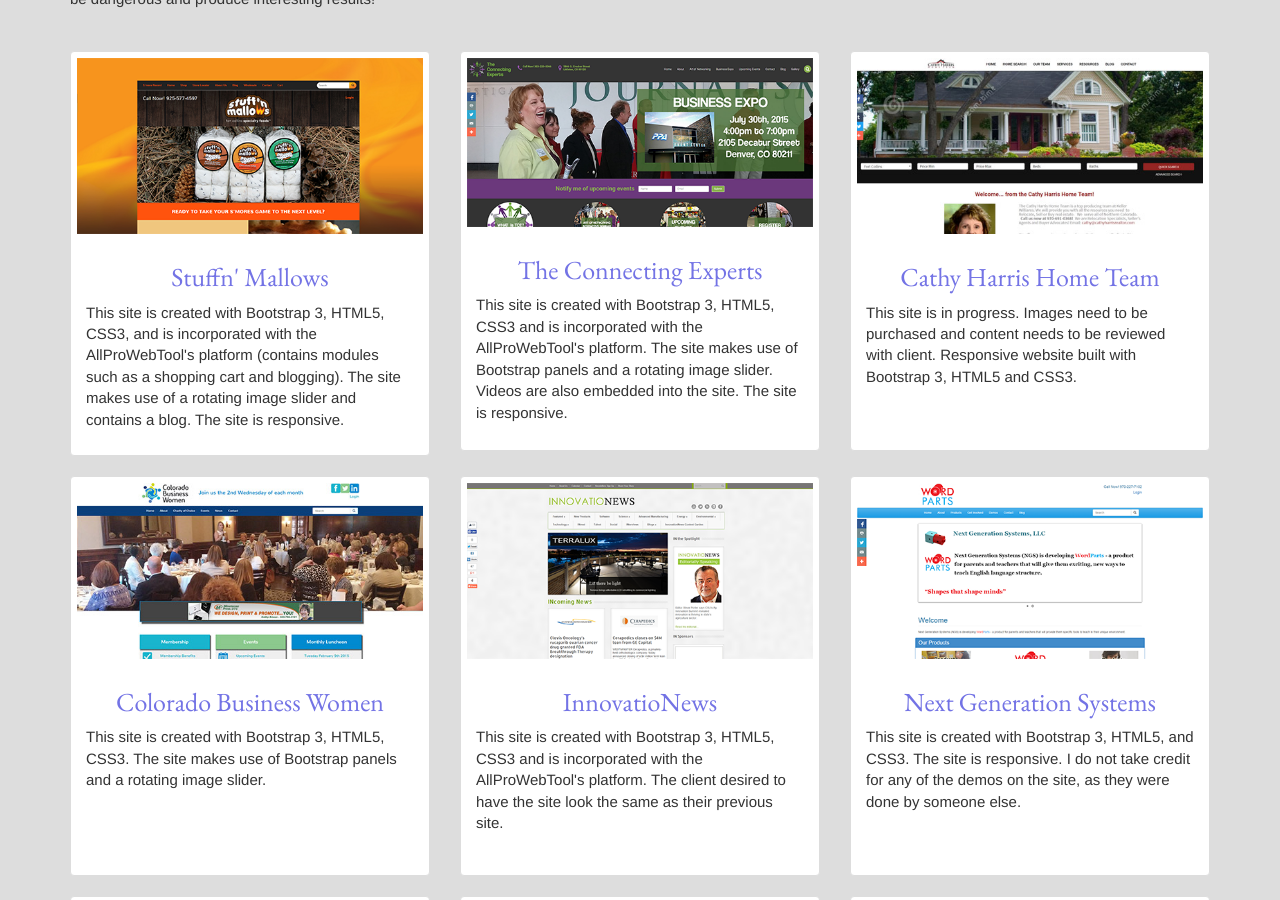
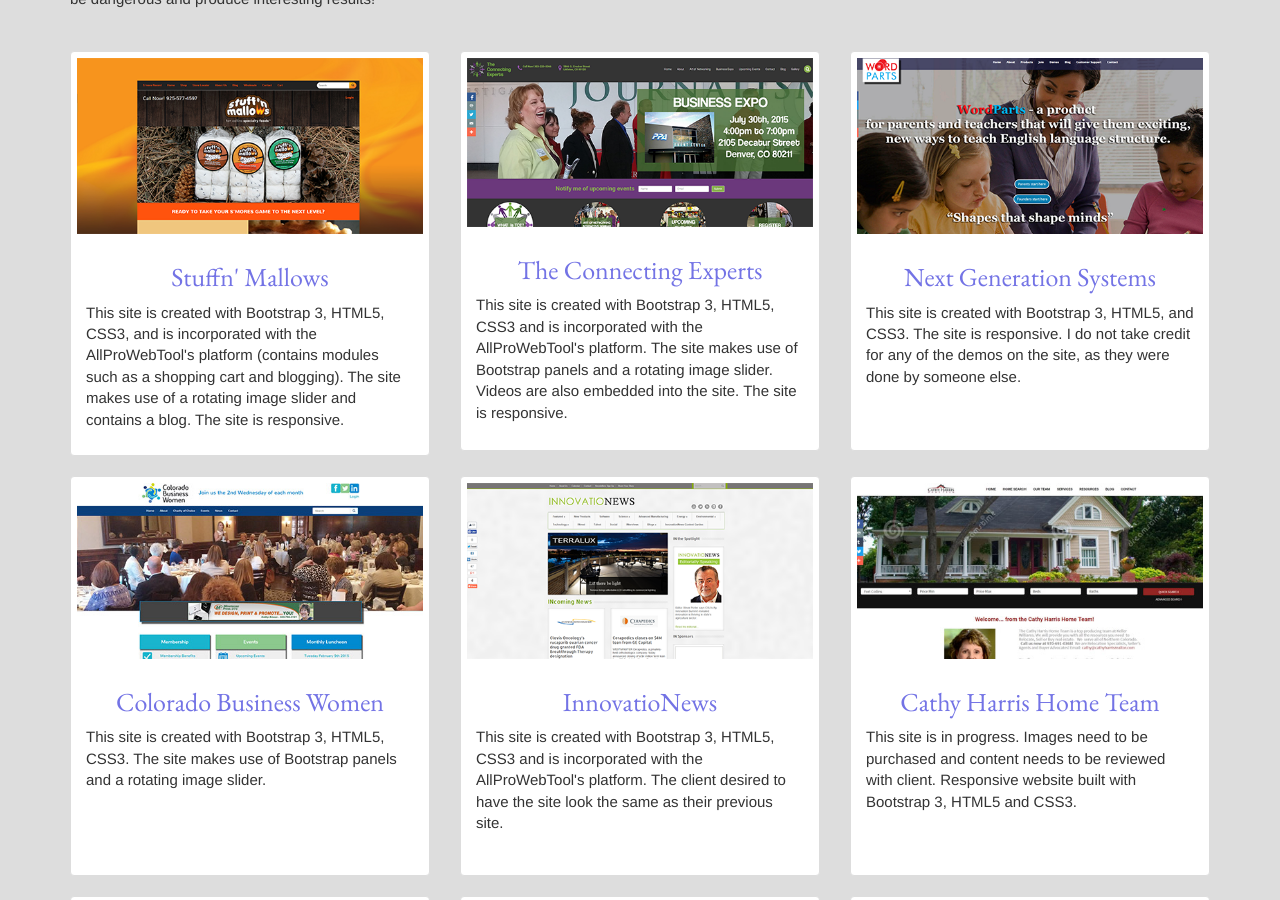
Before and after one commit to jcyoder/jcyoder.github.io, a Jekyll site: the page index.html, which Jekyll copies as it is, in a window 1280 px wide and 900 px high, scrolled down 986 px. Built offline with Jekyll 4.4.1, drawn with Linux system fonts in a browser that asks for light colours; nearby versions of some CDN libraries; comment, search, counter and statistics services are not loaded.

Commit message:
Added new image and swapped sites around.

```diff
--- a/index.html
+++ b/index.html
@@ -106,14 +106,15 @@
                   </div>
                 </div>
               </div>
+
               <div class="col-sm-12 col-md-4">
                 <div class="thumbnail">
-                  <a class="fancybox" href="images/cathyharris.jpg" target="_blank">
-                    <img class="img-responsive" src="images/cathyharris.jpg" alt="Cathy Harris Home Team">
+                  <a class="fancybox" href="images/wordparts.png" target="_blank">
+                    <img class="img-responsive" src="images/wordparts.png" alt="www.nextgenerationsys.com">
                   </a>
                   <div class="caption">
-                    <h3><a href="http://cathyharris.myallprowebtools.com/" target="_blank">Cathy Harris Home Team</a></h3>
-                    <p>This site is in progress. Images need to be purchased and content needs to be reviewed with client. Responsive website built with Bootstrap 3, HTML5 and CSS3. </p>
+                    <h3><a href="http://www.nextgenerationsys.com" target="_blank">Next Generation Systems</a></h3>
+                    <p>This site is created with Bootstrap 3, HTML5, and CSS3. The site is responsive.  I do not take credit for any of the demos on the site, as they were done by someone else. </p>
                   </div>
                 </div>
               </div>
@@ -143,12 +144,12 @@
               </div>
               <div class="col-sm-12 col-md-4">
                 <div class="thumbnail">
-                  <a class="fancybox" href="images/wordparts.png" target="_blank">
-                    <img class="img-responsive" src="images/wordparts.png" alt="www.nextgenerationsys.com">
+                  <a class="fancybox" href="images/cathyharris.jpg" target="_blank">
+                    <img class="img-responsive" src="images/cathyharris.jpg" alt="Cathy Harris Home Team">
                   </a>
                   <div class="caption">
-                    <h3><a href="http://www.nextgenerationsys.com" target="_blank">Next Generation Systems</a></h3>
-                    <p>This site is created with Bootstrap 3, HTML5, and CSS3. The site is responsive.  I do not take credit for any of the demos on the site, as they were done by someone else. </p>
+                    <h3><a href="http://cathyharris.myallprowebtools.com/" target="_blank">Cathy Harris Home Team</a></h3>
+                    <p>This site is in progress. Images need to be purchased and content needs to be reviewed with client. Responsive website built with Bootstrap 3, HTML5 and CSS3. </p>
                   </div>
                 </div>
               </div>
```
Also changed, not shown: images/wordparts.png.
